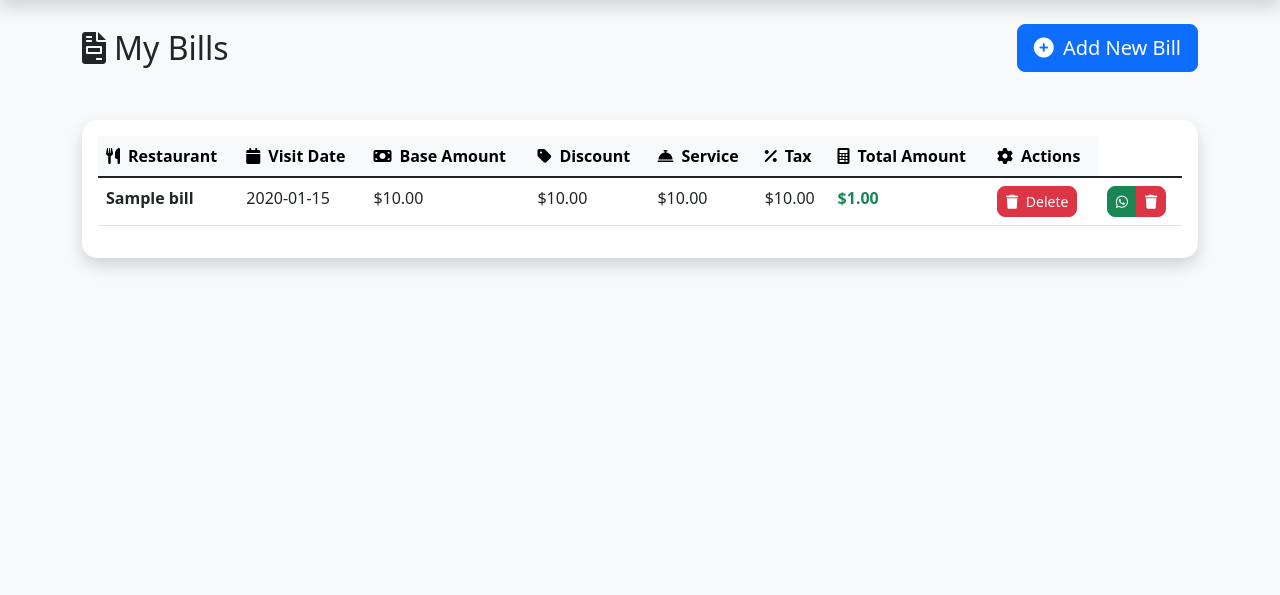
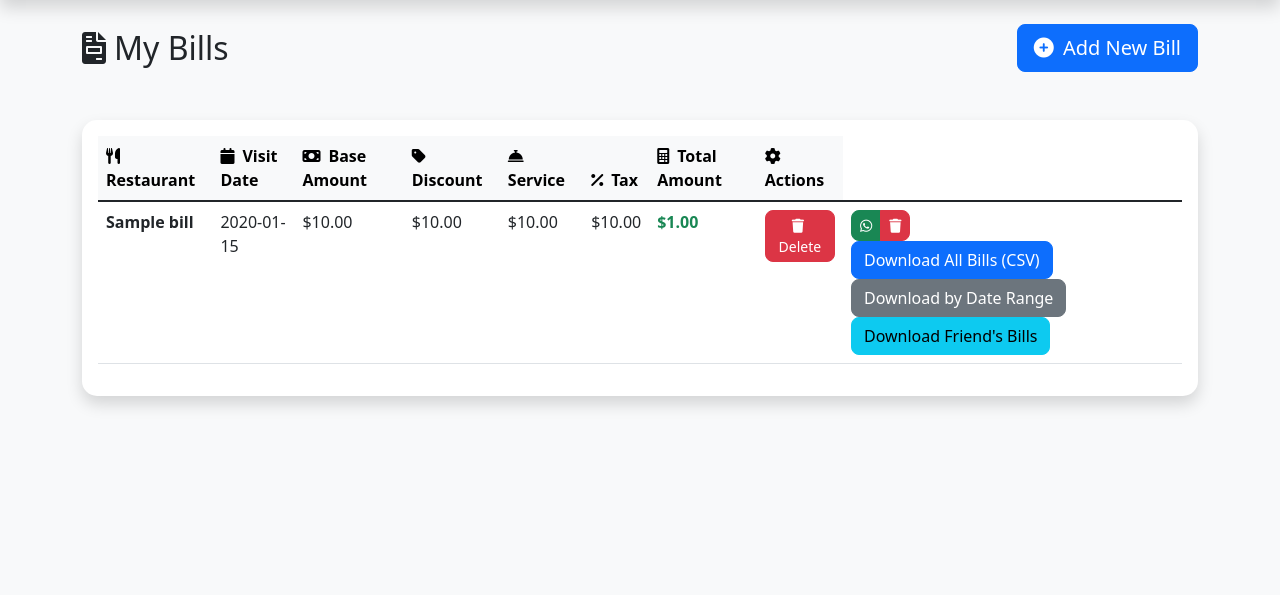
Before and after one commit to Premnat30/bill-sharing-app, a Python web app: template templates/bills.html in a window 1280 px wide. Shown: the part 62-657 px from the top of the page. Run offline with Jinja, Linux system fonts and the light colour scheme; the template is opened without the code that fills it: most values are stand-ins (such as "Sample title", 1, 10 or a date in 2020).

Commit message:
Update bills.html

```diff
--- a/templates/bills.html
+++ b/templates/bills.html
@@ -62,6 +62,12 @@
             <i class="fas fa-trash"></i>
         </a>
     </div>
+
+    <div class="download-options">
+    <a href="{{ url_for('download_all_bills') }}" class="btn btn-primary">Download All Bills (CSV)</a>
+    <a href="{{ url_for('download_bills_range') }}" class="btn btn-secondary">Download by Date Range</a>
+    <a href="{{ url_for('download_friend_bills') }}" class="btn btn-info">Download Friend's Bills</a>
+</div>
 </td>
                             </tr>
                             {% endfor %}
```
